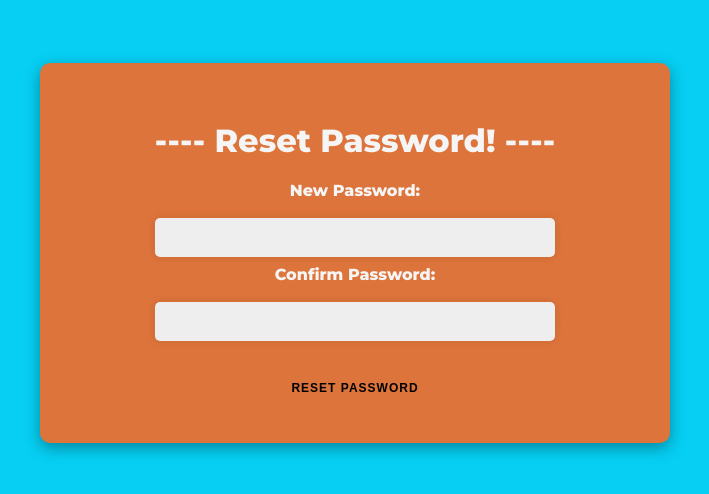
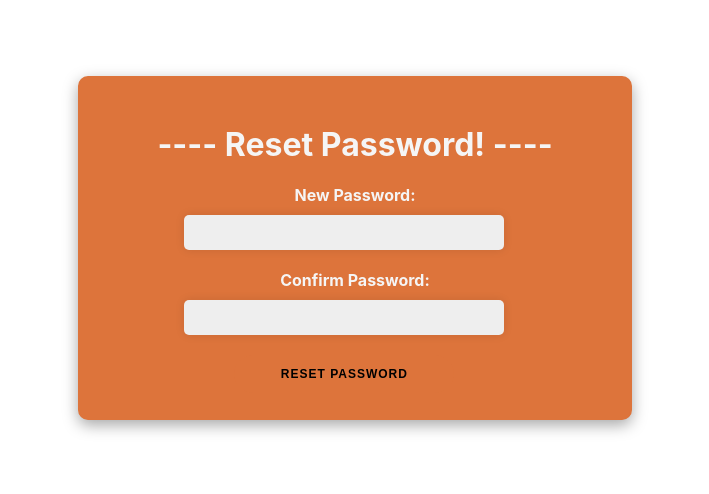
Before and after one commit to ZeeAnsari11/pms, a React (Create React App) app in the folder frontend/: page /rest-password in a window 1280 px wide. Shown: the part 152-646 px from the top of the page, without its empty margins (285-994 px from the left). Built offline with nearby package versions, Linux system fonts and the light colour scheme.

Commit message:
- fix the styling of login signup page and dashboard
 - Made proper classes and divs to resolve the overlapping of all files css.

```diff
--- a/frontend/src/App.css
+++ b/frontend/src/App.css
@@ -7,16 +7,20 @@
 
   .app_navbar {
     width: 100%;
-    padding: 10px 20px;
-    background-color: orange;
+    padding: 0px 20px;
+    background-color: #f46f26;
     text-align: center;
+  }
+
+  .app_navbar h2 {
+    color: #FFFFFF;
   }
 
   .app_navbar_one {
     width: 100%;
-    padding: 10px 20px;
+    padding: 2px 20px;
     border-bottom: 1px solid rgb(245, 239, 235);
-    background-color: rgb(59, 56, 54);
+    background-color: #4a4848;
     color: #fff;
     /* text-align: center; */
   }
@@ -27,11 +31,21 @@
     gap: 5px;
   }
 
+  .Dashboard_nav:hover {
+  background-color: #dd743b;
+  color: #ffffff;
+  /*border-color: whitesmoke;*/
+  cursor: pointer
+  ;
+}
+
   .app_outer {
     flex: 1;
     overflow-x: auto;
-    padding: 20px;
-    margin-left: 210px;
+    padding: 0px 20px 0px 20px;
+    margin-left: 165px;
+    margin-bottom: -10px;
+
   }
 
 .app_boards {
--- a/frontend/src/Components/Dashboard/Sidebar/Sidebar.css
+++ b/frontend/src/Components/Dashboard/Sidebar/Sidebar.css
@@ -1,11 +1,11 @@
 .sidebar {
-  background-color: #656565;
-  width: 170px;
-  height: 75%;
+  background-color: #4a4848;
+  width: 140px;
+  height: 83%;
   position: absolute;
-  top: 143px;
+  top: 107px;
   left: 0;
-  padding: 20px;
+  padding: 0px 0px 20px 20px;
   color: white;
 }
 
--- a/frontend/src/Components/User/ForgetPassword/ForgetPassword.css
+++ b/frontend/src/Components/User/ForgetPassword/ForgetPassword.css
@@ -1,62 +1,36 @@
-:background-color {
+:root {
   --primary-color: #8E44AD;
 }
 
-.forgot-password-container, .reset-password-page {
+.forgot-password-container {
+  position: absolute;
+  top: 50%;
+  left: 50%;
+  transform: translate(-50%, -50%);
   display: flex;
   flex-wrap: wrap;
   flex-direction: column;
   align-items: center;
-    margin-top: 50px;
+  justify-content: center;
   background-color: var(--primary-color);
   box-shadow: rgba(0, 0, 0, 0.35) 0px 5px 15px;
-
   border-radius: 10px;
   border: 2px solid var(--primary-color);
   padding: 20px;
-    width: 630px;
-    height: 380px;
+  width: 510px;
+  height: 300px;
+}
+
+
+.forgot-password-label {
+  margin-bottom: 10px;
+  font-weight: bold;
+  color: whitesmoke;
+  display: flex;
   justify-content: center;
 }
 
-  h2 {
-    color: whitesmoke;
-    margin-bottom: 20px;
-    display: block;
-    font-size: 2em;
-    margin-block-start: 0.67em;
-    margin-block-end: 0.67em;
-    margin-inline-start: 0px;
-    margin-inline-end: 0px;
-    font-weight: bold;
-  }
-
-  .RestPasswordHeadline
-  {
-    color: whitesmoke;
-    margin-bottom: 20px;
-    display: block;
-    font-size: 2em;
-    margin-block-start: 0.67em;
-    margin-block-end: 0.67em;
-    margin-inline-start: 0px;
-    margin-inline-end: 0px;
-    font-weight: bold;
-  }
-
-  form {
-    display: flex;
-    flex-direction: column;
-    align-items: center;
-  }
-
-  label {
-    margin-bottom: 10px;
-    font-weight: bold;
-    color: whitesmoke;
-  }
-
-  input {
+.forgot-password-input {
     width: 300px;
     padding: 10px;
     margin-bottom: 20px;
@@ -64,17 +38,29 @@
     border-radius: 5px;
     box-shadow: 0 0 10px rgba(0, 0, 0, 0.1);
     background-color: #eee;
-    border: none;
-    padding: 12px 15px;
-    margin: 8px 0;
-    width: 100%;
+    display: flex;
+    justify-content: center;
 }
 
-  button {
+.reset-password-input {
+    width: 300px;
+    padding: 10px;
+    margin-bottom: 20px;
+    border: none;
+    border-radius: 5px;
+    box-shadow: 0 0 10px rgba(0, 0, 0, 0.1);
+    background-color: #eee;
+    display: flex;
+    justify-content: center;
+    margin-left: 27px;
+}
+
+
+.forgot-password-button {
   width: 220px;
   border: none;
   border-radius: 20px;
-    background-color: var(--primary-color);;
+  background-color: var(--primary-color);
   color: #00000;
   cursor: pointer;
   transition: all 0.3s ease-in-out;
@@ -84,26 +70,43 @@
   letter-spacing: 1px;
   text-transform: uppercase;
   border-color: whitesmoke;
+  margin-left: 54px;
+
 }
 
-  button:hover {
+.reset-password-button {
+  width: 220px;
+  border: none;
+  border-radius: 20px;
+  background-color: var(--primary-color);
+  color: #00000;
+  cursor: pointer;
+  transition: all 0.3s ease-in-out;
+  font-size: 12px;
+  font-weight: bold;
+  padding: 12px 45px;
+  letter-spacing: 1px;
+  text-transform: uppercase;
+  border-color: whitesmoke;
+  margin-left: 77px;
+}
+
+.forgot-password-button:hover {
   background-color: #000000;
   color: #ffffff;
   border-color: whitesmoke;
 }
 
-  p{
-    color:whitesmoke
+.forgot-password-container p {
+  color: whitesmoke;
 }
 
-  .inputwdith{
-  width: 375px
+.reset-password-button:hover {
+  background-color: #000000;
+  color: #ffffff;
+  border-color: whitesmoke;
 }
 
-  .Button-top-padding-for-forgetpassword{
-  margin-top: 20px
+.forgot-password-headline {
+    color: whitesmoke;
 }
-
-  .Button-border-color{
-   border-color: blue;
-  }
--- a/frontend/src/Components/User/ForgetPassword/ForgetPassword.js
+++ b/frontend/src/Components/User/ForgetPassword/ForgetPassword.js
@@ -1,5 +1,5 @@
-import React, {useState} from 'react';
-import "./ForgetPassword.css"
+import React, { useState } from 'react';
+import './ForgetPassword.css';
 
 function ForgotPassword() {
   const [email, setEmail] = useState('');
@@ -13,15 +13,22 @@ function ForgotPassword() {
 
   return (
     <div className="forgot-password-container">
-            <h2>---- Forgot Password! ----</h2>
+      <h2 className="forgot-password-headline">---- Forgot Password! ----</h2>
       {submitted ? (
         <p>An email has been sent to your email address with instructions on how to reset your password.</p>
       ) : (
         <form onSubmit={handleSubmit}>
-                    <label>Email Address</label>
-                    <input className="inputwdith" type="email" placeholder="Enter your email" value={email}
-                           onChange={(e) => setEmail(e.target.value)}/>
-                    <button className="Button-top-padding-for-forgetpassword" type="submit">Reset Password</button>
+          <label className="forgot-password-label">Email Address</label>
+          <input
+            className="forgot-password-input"
+            type="email"
+            placeholder="Enter your email"
+            value={email}
+            onChange={(e) => setEmail(e.target.value)}
+          />
+          <button className="forgot-password-button" type="submit">
+            Reset Password
+          </button>
         </form>
       )}
     </div>
--- /dev/null
+++ b/frontend/src/Components/User/Login/index.css
@@ -0,0 +1,6 @@
+.Container {
+  display: flex;
+  justify-content: center;
+  align-items: center;
+  height: 100vh; /* Set the height of the container to fill the viewport */
+}
--- a/frontend/src/Components/User/Login/index.js
+++ b/frontend/src/Components/User/Login/index.js
@@ -1,10 +1,12 @@
 import React from "react";
 import * as Components from "../../../StyledComponents/Components.js";
 import { Link } from "react-router-dom";
+import "./index.css"
 
 function Login() {
     const [signIn, toggle] = React.useState(true);
     return (
+        <div className="Container"> {/* Add the Container class to the div */}
         <Components.Container>
           <Components.SignUpContainer signingIn={signIn}>
             <Components.Form>
@@ -52,6 +54,7 @@ function Login() {
             </Components.Overlay>
           </Components.OverlayContainer>
         </Components.Container>
+        </div>
     );
   }
 
--- a/frontend/src/Components/User/ResetPassword/ResetPasswordPage.js
+++ b/frontend/src/Components/User/ResetPassword/ResetPasswordPage.js
@@ -30,27 +30,29 @@ const ResetPasswordPage = () => {
   };
 
   return (
-    <div className="reset-password-page">
+    <div className="forgot-password-container">
       <form onSubmit={handleSubmit}>
-        <h1 className='RestPasswordHeadline'>---- Reset Password! ----</h1>
+        <h1 className='forgot-password-headline'>---- Reset Password! ----</h1>
         {error && <div className="error">{error}</div>}
-        <label htmlFor="password">New Password:</label>
+        <label className="forgot-password-label" htmlFor="password">New Password:</label>
         <input
+          className="reset-password-input"
           type="password"
           id="password"
           value={password}
           onChange={handlePasswordChange}
           required
         />
-        <label htmlFor="confirmPassword">Confirm Password:</label>
+        <label className="forgot-password-label" htmlFor="confirmPassword">Confirm Password:</label>
         <input
+          className="reset-password-input"
           type="password"
           id="confirmPassword"
           value={confirmPassword}
           onChange={handleConfirmPasswordChange}
           required
         />
-        <button className="button-border-color Button-top-padding-for-forgetpassword" type="submit">Reset Password</button>
+        <button className="reset-password-button" type="submit">Reset Password</button>
       </form>
     </div>
   );
--- a/frontend/src/StyledComponents/Components.js
+++ b/frontend/src/StyledComponents/Components.js
@@ -143,13 +143,12 @@ export const OverlayPanel = styled.div`
 `;
 
 export const LeftOverlayPanel = styled(OverlayPanel)`
-  transform: translateX(-20%);
+  left: -40px;
   ${props => (props.signingIn !== true ? `transform: translateX(0);` : null)}
 `;
 
 export const RightOverlayPanel = styled(OverlayPanel)`
-  right: 0;
-  transform: translateX(0);
+  right: -40px;
   ${props => (props.signingIn !== true ? `transform: translateX(20%);` : null)}
 `;
 
@@ -159,4 +158,5 @@ export const Paragraph = styled.p`
   line-height: 20px;
   letter-spacing: 0.5px;
   margin: 20px 0 30px;
+
 `;
--- a/frontend/src/index.css
+++ b/frontend/src/index.css
@@ -1,20 +1,11 @@
-@import url("https://fonts.googleapis.com/css?family=Montserrat:400,800");
-
 body {
-  margin: -20px 0 50px;
+  margin: 0;
   font-family: -apple-system, BlinkMacSystemFont, 'Segoe UI', 'Roboto', 'Oxygen',
     'Ubuntu', 'Cantarell', 'Fira Sans', 'Droid Sans', 'Helvetica Neue',
     sans-serif;
   -webkit-font-smoothing: antialiased;
   -moz-osx-font-smoothing: grayscale;
-  background: #06cff3;
-  display: flex;
-  justify-content: center;
-  align-items: center;
-  flex-direction: column;
-  font-family: "Montserrat", sans-serif;
-  height: 100vh;
-  width: 100vw;
+
 }
 
 code {
@@ -26,8 +17,3 @@ p{
   font-size: 16px;
   line-height: 28px;
 }
-
-* {
-  box-sizing: border-box;
-  margin: 0;
-}
```
Lines whose indentation alone changed are shown as unchanged.
